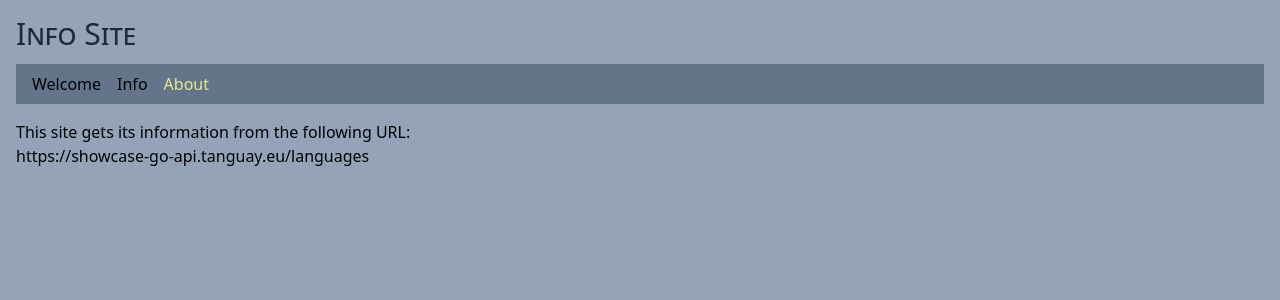
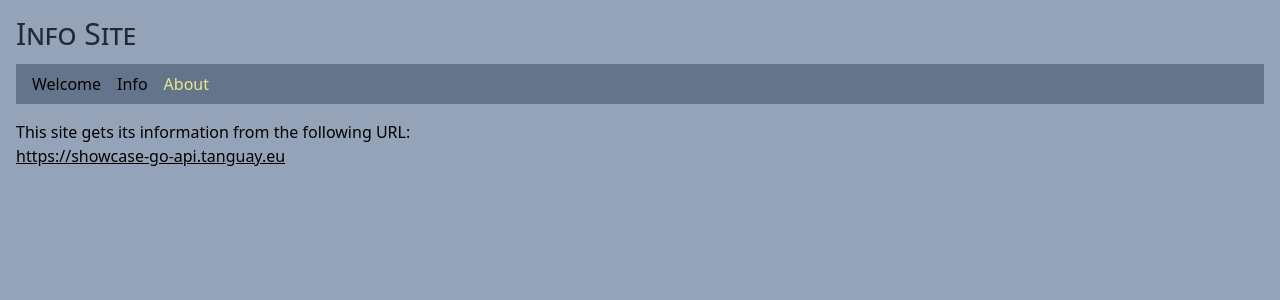
Before and after one commit to edwardtanguay/showcase-go-use-api, a React (Vite) app: page /about in a window 1280 px wide. Shown: the top 300 px of the page. Built offline with nearby package versions, Linux system fonts and the light colour scheme.

Commit message:
url fixed

```diff
--- a/src/config.ts
+++ b/src/config.ts
@@ -1,4 +1,4 @@
 export const backendUrl = (): string => {
-	// const url = "http://localhost:7788/languages";
-	return "https://showcase-go-api.tanguay.eu/languages";
+	// const url = "http://localhost:7788";
+	return "https://showcase-go-api.tanguay.eu";
 };
--- a/src/pages/PageAbout.tsx
+++ b/src/pages/PageAbout.tsx
@@ -4,7 +4,7 @@ export const PageAbout = () => {
 	return (
 		<>
 			<p>This site gets its information from the following URL:</p>
-			<p>{config.backendUrl()}</p>
+			<p><a href={config.backendUrl()} className="underline" target="_blank">{config.backendUrl()}</a></p>
 		</>
 	);
 };
--- a/src/pages/PageWelcome.tsx
+++ b/src/pages/PageWelcome.tsx
@@ -6,7 +6,7 @@ export const PageWelcome = () => {
 
 	useEffect(() => {
 		(async () => {
-			const response = await fetch(config.backendUrl());
+			const response = await fetch(`${config.backendUrl()}/languages`);
 			const _languages: string[] = await response.json();
 			setLanguages(_languages);
 		})();
```
